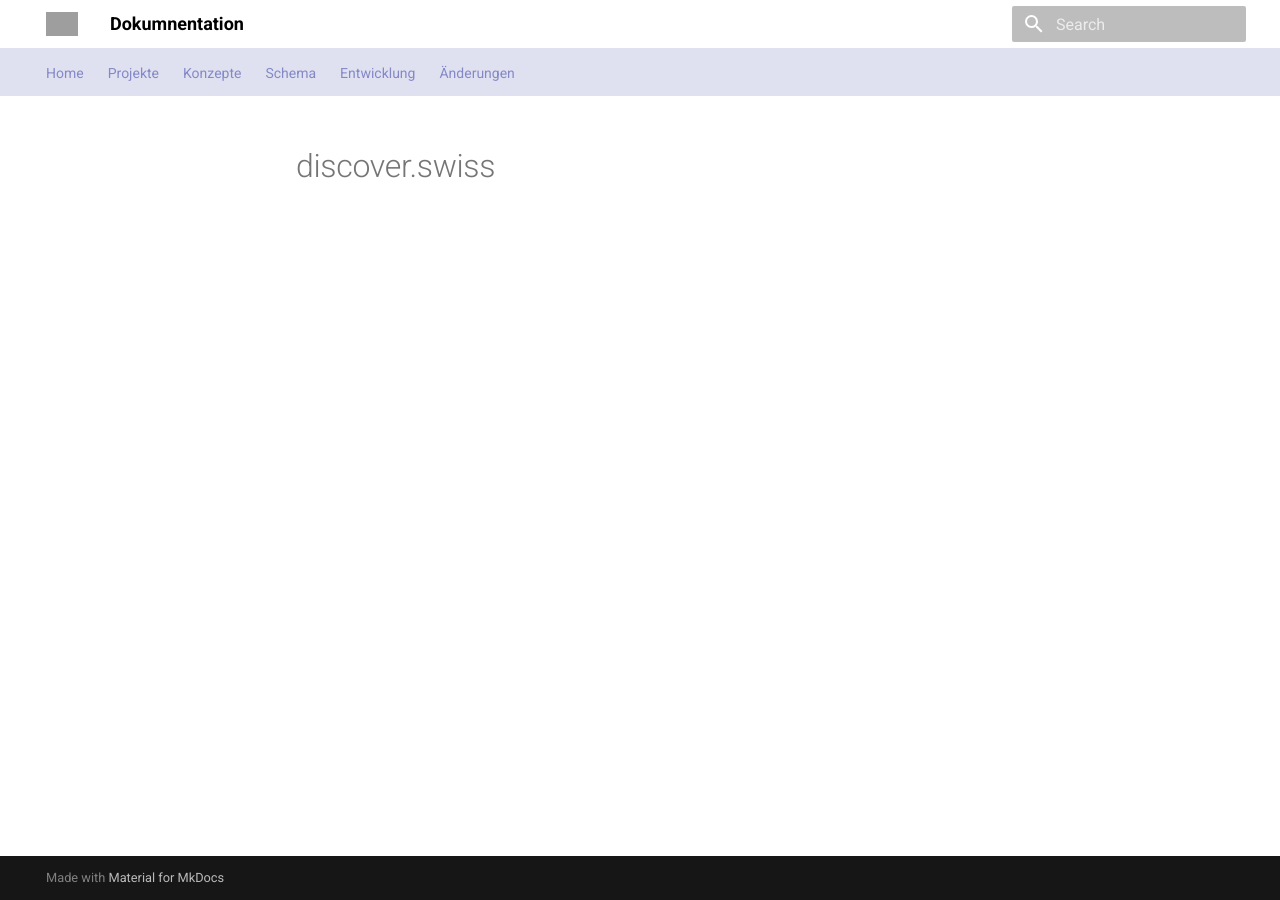
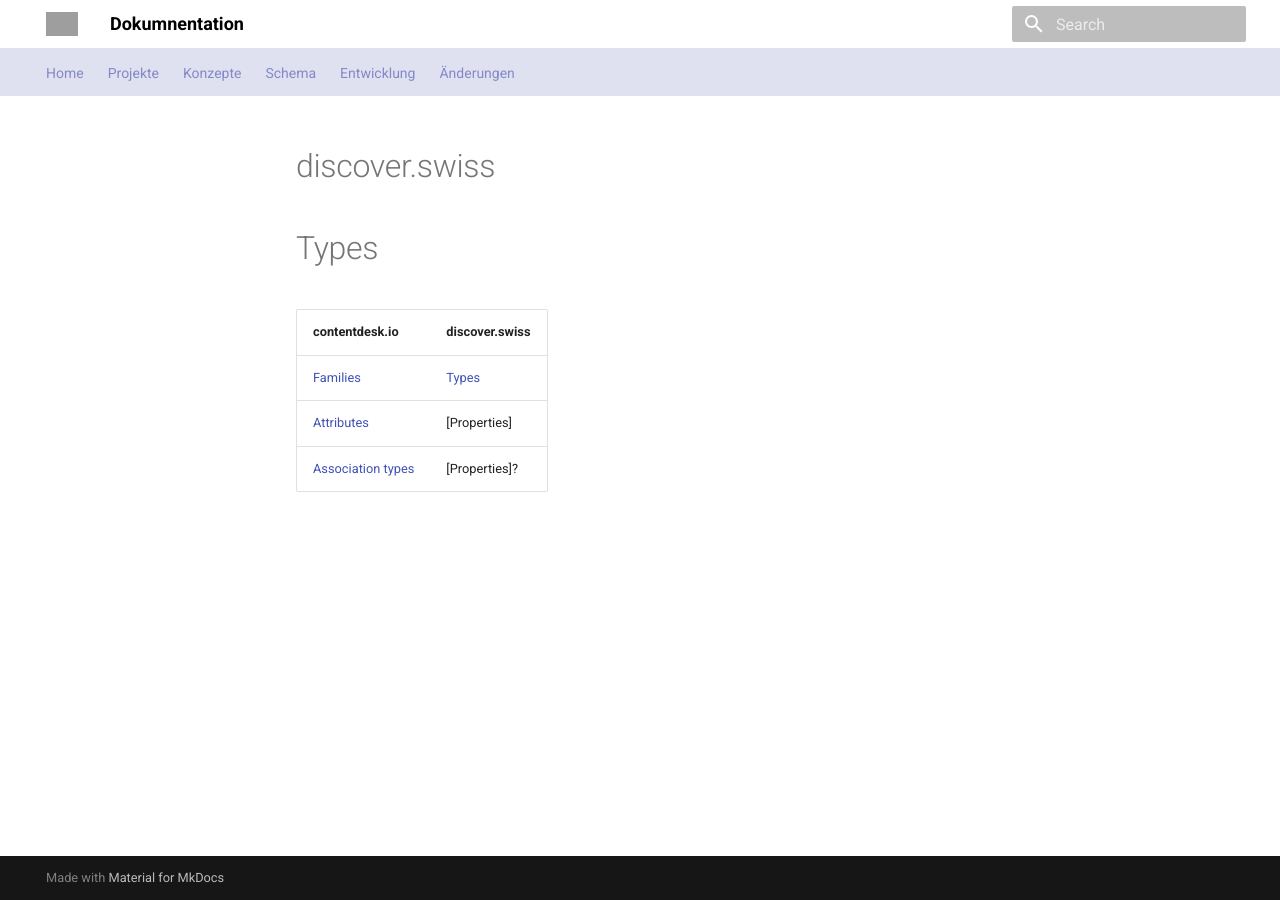
Before and after one commit to tsolenthaler/docs.contentdesk.io, an MkDocs documentation site: the page built from docs/connect/discover.md, in a window 1280 px wide. Built offline with MkDocs 1.6.1 and Material for MkDocs 9.7.7, drawn with Linux system fonts in a browser that asks for light colours; grey boxes are pictures that could not be loaded.

Commit message:
Refactor schema links and update documentation in gaestekarte.md

```diff
--- a/docs/connect/discover.md
+++ b/docs/connect/discover.md
@@ -1 +1,15 @@
 # discover.swiss
+
+
+# Types
+
+| contentdesk.io      | discover.swiss                          |
+| -----------         | ------------------------------------    |
+| [Families]          | [Types]                                 |
+| [Attributes]        | [Properties]                            |
+| [Association types] | [Properties]?                           |
+
+[Families]: ../contentdesk/family
+[Attributes]: ../contentdesk/attribute
+[Association types]: ../contentdesk/association-type
+[Types]: https://developer.discover.swiss/api-details#api=discoverswiss-prod-v2-infocenter-api&operation=Type-Tree
```
